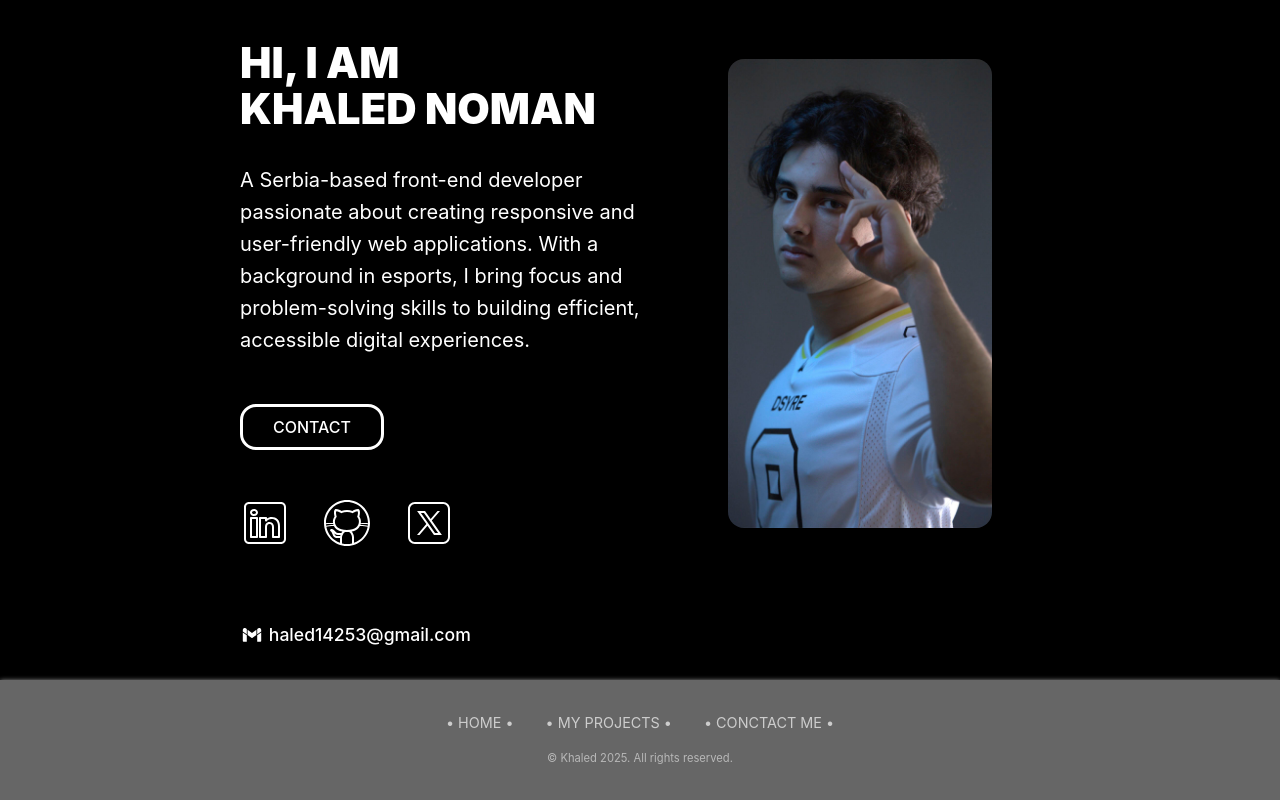
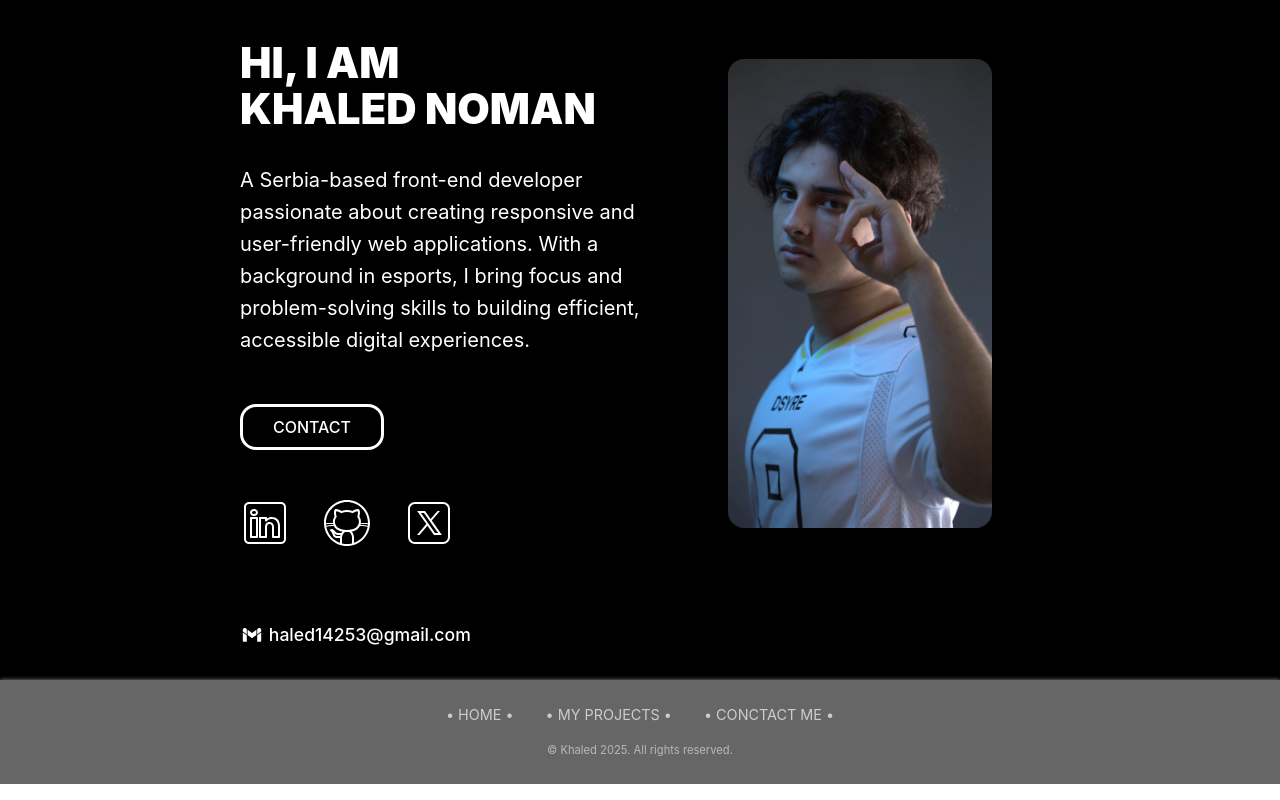
Before and after one commit to XoNixv1/portfolio, a React (Vite) app: page / in a window 1280 px wide. Shown: the part 192-992 px from the top of the page. Built offline with nearby package versions, Linux system fonts and the light colour scheme.

Commit message:
small decorations

```diff
--- a/src/components/footer/footer.scss
+++ b/src/components/footer/footer.scss
@@ -1,5 +1,5 @@
 .footer {
-  padding: 2rem;
+  padding: 1.5rem;
   background-color: grey;
   opacity: 0.8;
   border-bottom: 1px solid rgba(128, 128, 128, 0.6);
```
